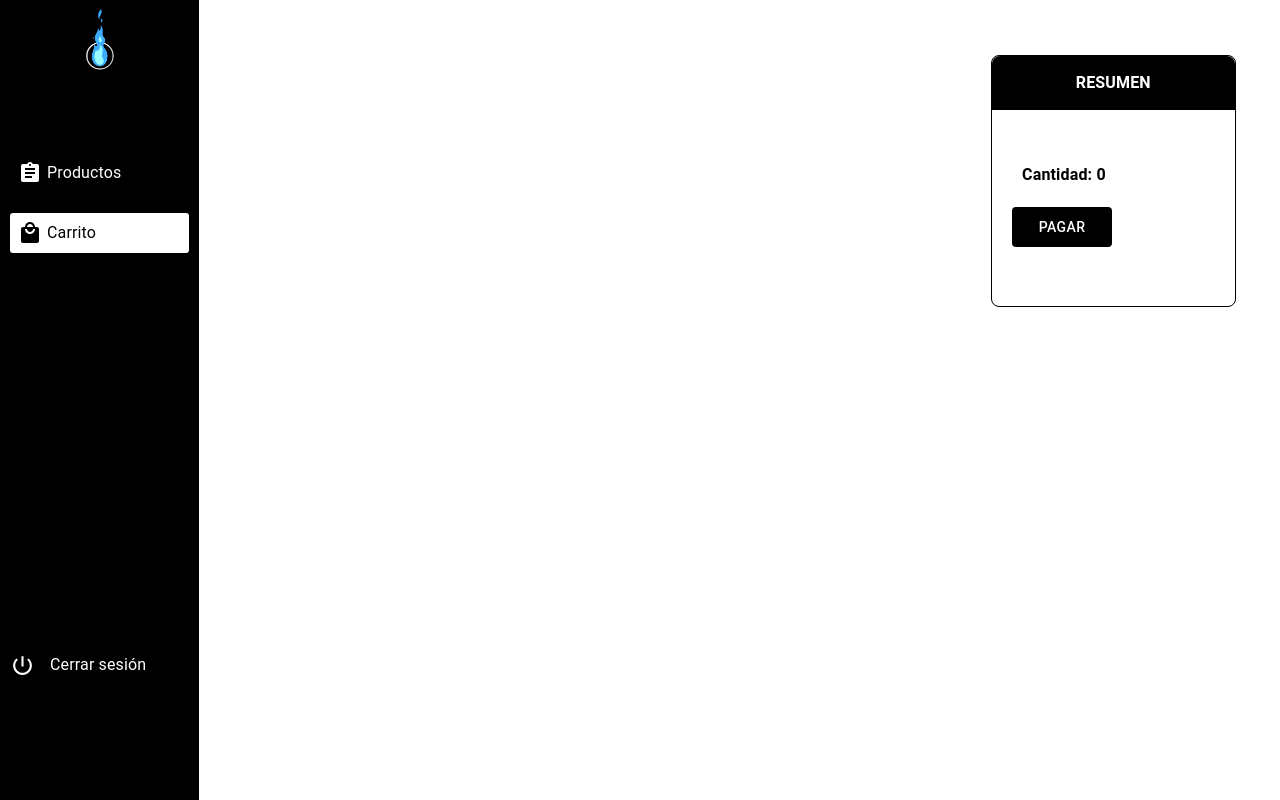
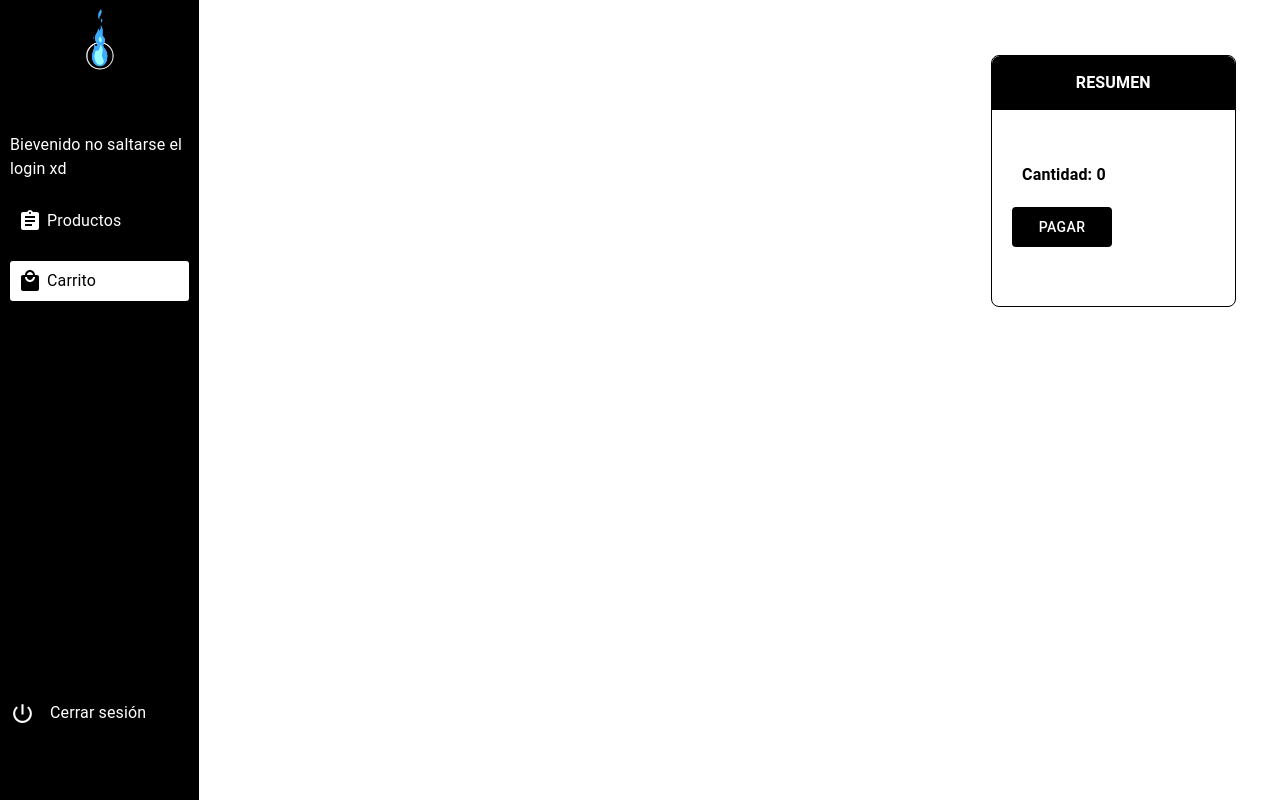
Before and after one commit to alfredoporto/karakura-comics, a React (Create React App) app: page /shopping in a window 1280 px wide. Built offline with nearby package versions, Linux system fonts and the light colour scheme.

Commit message:
feat(User): add user context

```diff
--- a/src/App.js
+++ b/src/App.js
@@ -1,12 +1,15 @@
-import { useState } from "react";
+import { useMemo, useState } from "react";
 import { BrowserRouter as Router, Routes, Route } from "react-router-dom";
 import Home from "./pages/Home";
 import Products from "./pages/Products";
 import Shoping from "./pages/Shoping";
 import { shoppingContext } from "./hook/shopping";
+import { userContext } from "./hook/user";
 
 const App = () => {
   const [shopping, setShopping] = useState([]);
+  const [user, setUser] = useState(null);
+  const providerUser = useMemo(() => ({ user, setUser }), [user, setUser]);
 
   const addProducts = (item) => {
     console.log("addProducts", shopping);
@@ -15,10 +18,11 @@ const App = () => {
 
   const removeProducts = (item) => {
     console.log("removeProducts", shopping);
-    setShopping((currentShopping) => currentShopping.filter((element) => element.id !== item.id ));
+    setShopping((currentShopping) => currentShopping.filter((element) => element.id !== item.id));
   };
 
   return (
+    <userContext.Provider value={providerUser}>
       <shoppingContext.Provider value={{ shopping, addProducts, removeProducts }}>
         <Router>
           <Routes>
@@ -28,6 +32,7 @@ const App = () => {
           </Routes>
         </Router>
       </shoppingContext.Provider>
+    </userContext.Provider>
   );
 };
 
--- a/src/components/Sidebar/index.jsx
+++ b/src/components/Sidebar/index.jsx
@@ -6,12 +6,17 @@ import AssignmentIcon from '@material-ui/icons/Assignment';
 import PowerSettingsNewIcon from '@material-ui/icons/PowerSettingsNew';
 import LocalMallIcon from '@material-ui/icons/LocalMall';
 import useStyles from './styles';
+import { userContext } from "../../hook/user";
+import { useContext } from "react";
 
 export default function Sidebar() {
     const { pathname } = useLocation();
+    const { user, setUser } = useContext(userContext);
     const classes = useStyles();
 
+
     console.log(pathname);
+    console.log(user);
 
     return (
         <Box className={classes.root}>
@@ -19,6 +24,9 @@ export default function Sidebar() {
                 <Box>
                     <img width='130px' height='130px' src="./Images/Karakura.gif" />
                 </Box>
+            </Box>
+            <Box>
+                <Typography style={{ color: 'white' }}>Bievenido {user ? (user.username) : ("no saltarse el login xd")}</Typography>
             </Box>
             <Box component={Link} to={'/products'} className={pathname === '/products' ? classes.activeItem : classes.desactiveItem}>
                 <AssignmentIcon className={classes.icon} />
@@ -28,8 +36,11 @@ export default function Sidebar() {
                 <LocalMallIcon className={classes.icon} />
                 <Typography>Carrito</Typography>
             </Box>
-            <Box component={Link} to={'/'} className={classes.logout}>
-                <PowerSettingsNewIcon className={classes.iconLogout} />
+            <Box component={Link} to={'/'} className={classes.logout} >
+                <PowerSettingsNewIcon className={classes.iconLogout} onClick={() => {
+                    // llamar la backend el logout
+                    setUser(null)
+                }} />
                 <Typography>Cerrar sesión</Typography>
             </Box>
         </Box>
--- /dev/null
+++ b/src/hook/user.js
@@ -0,0 +1,3 @@
+import { createContext } from "react";
+
+export const userContext = createContext(null);
--- a/src/pages/Home/index.jsx
+++ b/src/pages/Home/index.jsx
@@ -11,8 +11,12 @@ import "swiper/css/effect-coverflow";
 import "swiper/css/pagination";
 import "./styles.css";
 
+import { login } from "../../services/login";
+import { useContext } from "react";
+import { userContext } from "../../hook/user";
+
 export default function Home() {
-
+    const { user, setUser } = useContext(userContext);
     return (
         <>
             <Box sx={{ display: 'flex', justifyContent: 'space-between' }}>
@@ -28,6 +32,10 @@ export default function Home() {
                         </Badge>
                     </IconButton>
                     <IconButton
+                        onClick={async () => {
+                            const user = await login();
+                            setUser(user);
+                        }}
                         size="large"
                         aria-label="account of current user"
                         aria-controls="primary-search-account-menu"
--- a/src/pages/Products/index.jsx
+++ b/src/pages/Products/index.jsx
@@ -10,6 +10,7 @@ import useStyles from './styles';
 
 const Products = () => {
     const [productos, setProductos] = useState([]);
+
     const classes = useStyles();
 
     useEffect(() => {
@@ -34,7 +35,7 @@ const Products = () => {
             <Grid item xs={10} className={classes.root}>
                 {productos.length < 1 ?
                     <Box className={classes.containerLoad}>
-                            <CircularProgress className={classes.loader}/>
+                        <CircularProgress className={classes.loader} />
                     </Box>
                     :
                     <Grid container direction="row" justifyContent="space-between">
--- /dev/null
+++ b/src/services/login.js
@@ -0,0 +1,7 @@
+export const login = async () => {
+    return {
+        id: 4,
+        username: "alfredo",
+        email: "alfredo@mir.com"
+    }
+}
```
Lines whose indentation alone changed are shown as unchanged.
